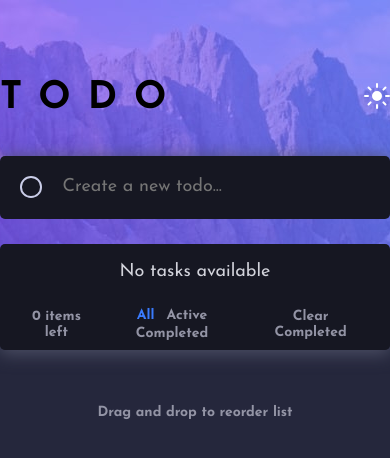
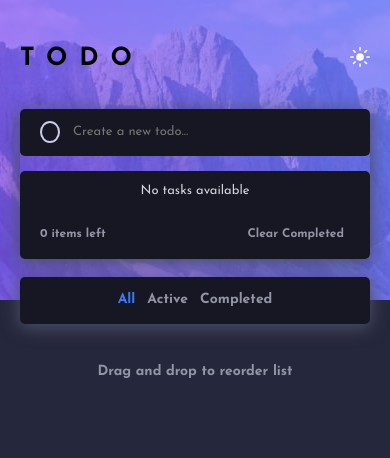
Before and after one commit to VlaRu/frontend-challenge, a React (Vite) app in the folder frontend-challenge/: page / in a window 390 px wide. Shown: the top 458 px of the page. Built offline with nearby package versions, Linux system fonts and the light colour scheme.

Commit message:
refactor: change breakpoints size for media query

```diff
--- a/frontend-challenge/src/App.css
+++ b/frontend-challenge/src/App.css
@@ -22,13 +22,7 @@
   margin-bottom: 100px;
 }
 
-@media screen and (max-width: 535px) {
-  .main-container {
-    min-width: 35vw;
-  }
-}
-
-@media screen and (max-width: 375px) {
+@media screen and (max-width: 600px) {
   .main-container {
     min-width: calc(100vw - 40px);
     width: calc(100vw - 40px);
--- a/frontend-challenge/src/index.css
+++ b/frontend-challenge/src/index.css
@@ -80,12 +80,7 @@ button:hover {
   color: var(--light-very-dark-grayish-blue);
 }
 
-@media screen and (max-width: 375px) {
-  body {
-    background: var(--light-very-light-gray)
-      url(./assets/images/bg-mobile-light.jpg) no-repeat top center;
-  }
-
+@media screen and (max-width: 600px) {
   .filter-btn_container {
     position: absolute;
     width: 100%;
@@ -101,6 +96,13 @@ button:hover {
 
   .filter-btn_container.dark {
     box-shadow: 0px 3px 17px 1px var(--dark-very-dark-grayish-blue-1);
+  }
+}
+
+@media screen and (max-width: 375px) {
+  body {
+    background: var(--light-very-light-gray)
+      url(./assets/images/bg-mobile-light.jpg) no-repeat top center;
   }
 }
 
--- a/frontend-challenge/src/styles/Header.css
+++ b/frontend-challenge/src/styles/Header.css
@@ -11,7 +11,7 @@ h1 {
   margin: 35px 0;
 }
 
-@media screen and (max-width: 375px) {
+@media screen and (max-width: 600px) {
   h1 {
     font-size: 25px;
     letter-spacing: 12px;
--- a/frontend-challenge/src/styles/Input.css
+++ b/frontend-challenge/src/styles/Input.css
@@ -31,7 +31,7 @@
   box-sizing: border-box;
 }
 
-@media screen and (max-width: 375px) {
+@media screen and (max-width: 600px) {
   .input-form {
     height: 47px;
     margin-bottom: 15px;
--- a/frontend-challenge/src/styles/Tasks.css
+++ b/frontend-challenge/src/styles/Tasks.css
@@ -85,7 +85,7 @@
   z-index: 10;
 }
 
-@media screen and (max-width: 375px) {
+@media screen and (max-width: 600px) {
   .task {
     min-height: 47px;
   }
--- a/frontend-challenge/src/styles/Toolbar.css
+++ b/frontend-challenge/src/styles/Toolbar.css
@@ -17,7 +17,7 @@
   font-weight: bold;
 }
 
-@media screen and (max-width: 375px) {
+@media screen and (max-width: 600px) {
   .toolbar-container {
     height: 47px;
     font-size: 12px;
```
